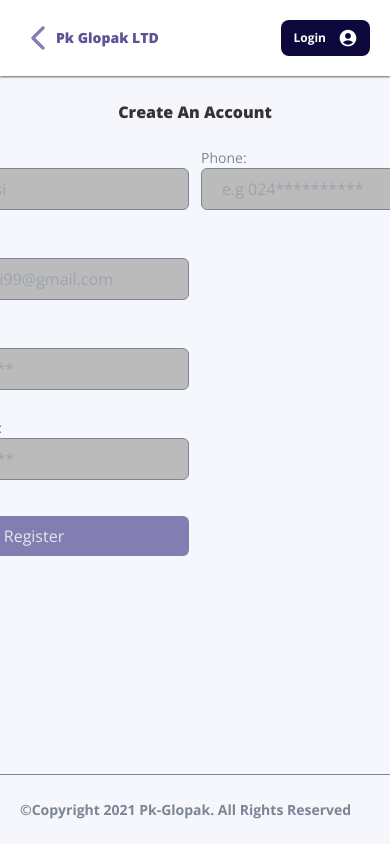
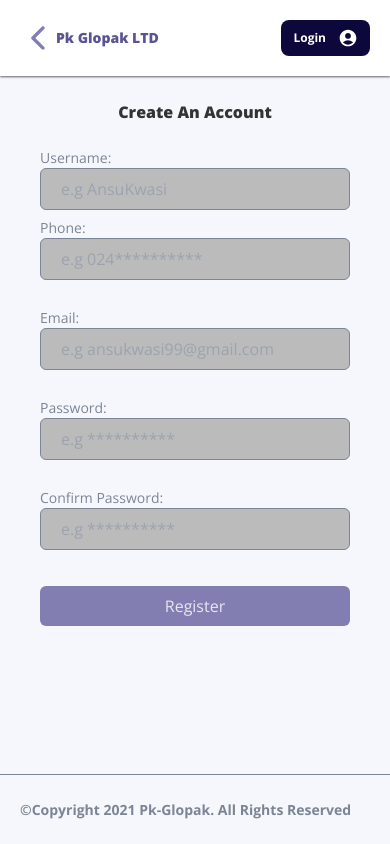
Before and after one commit to justBboy/pk-glopak-limited, a Next.js app: page /auth/Register in a window 390 px wide. Built offline with nearby package versions, Linux system fonts and the light colour scheme.

Commit message:
fix: responsive auth pages

```diff
--- a/pages/auth/ForgotPassword.js
+++ b/pages/auth/ForgotPassword.js
@@ -36,7 +36,7 @@ export default function ForgotPassword(){
                     </p>
                 </div>
 
-                <footer className="border-t border-text-light w-full h-[70px] fixed bottom-0 px-5 flex items-center">
+                <footer className="border-t border-text-light w-full h-[70px] fixed bottom-0 px-5 flex items-center bg-bg-dark z-40">
                         <h6 className="text-text-light text-sm font-bold">©Copyright 2021 Pk-Glopak. All Rights Reserved</h6>
                 </footer>
             </main>
--- a/pages/auth/Login.js
+++ b/pages/auth/Login.js
@@ -111,7 +111,7 @@ export default function Login(){
                     </div>
                 </div>
 
-                <footer className="border-t border-text-light w-full h-[70px] fixed bottom-0 px-5 flex items-center">
+                <footer className="border-t border-text-light w-full h-[70px] fixed bottom-0 px-5 flex items-center bg-bg-dark z-40">
                         <h6 className="text-text-light text-sm font-bold">©Copyright 2021 Pk-Glopak. All Rights Reserved</h6>
                 </footer>
             </main>
--- a/pages/auth/Register.js
+++ b/pages/auth/Register.js
@@ -44,10 +44,10 @@ export default function Register(){
             </Head>
             <main>
                 <Navbar />
-                <div className="container mx-auto py-[100px] flex flex-col items-center">
+                <div className="container mx-auto py-[100px] flex flex-col relative z-1 items-center w-full">
                     <h3 className="text-md font-extrabold capitalize text-dark-gray">Create An Account</h3>
-                    <div className="mt-6 mb-5 flex flex-col items-start">
-                        <div className="flex items-center">
+                    <div className="mt-6 mb-5 flex flex-col items-center sm:items-start">
+                        <div className="flex items-center flex-col sm:flex-row">
                         <motion.div
                         initial={{
                             opacity: 0,
@@ -80,7 +80,7 @@ export default function Register(){
                             opacity: 1,
                             y: 0
                         }}
-                     className="mb-2 ml-3">
+                     className="mb-2 sm:ml-3">
                          <div className="flex justify-between">
                             <label className="block text-text-light font-normal text-sm" htmlFor="Phone">Phone: </label>
                          </div>
@@ -175,7 +175,7 @@ export default function Register(){
                     </div>
                 </div>
 
-                <footer className="border-t border-text-light w-full h-[70px] fixed bottom-0 px-5 flex items-center">
+                <footer className="border-t border-text-light w-full h-[70px] bg-bg-dark fixed bottom-0 px-5 z-40 flex items-center">
                         <h6 className="text-text-light text-sm font-bold">©Copyright 2021 Pk-Glopak. All Rights Reserved</h6>
                 </footer>
             </main>
```
